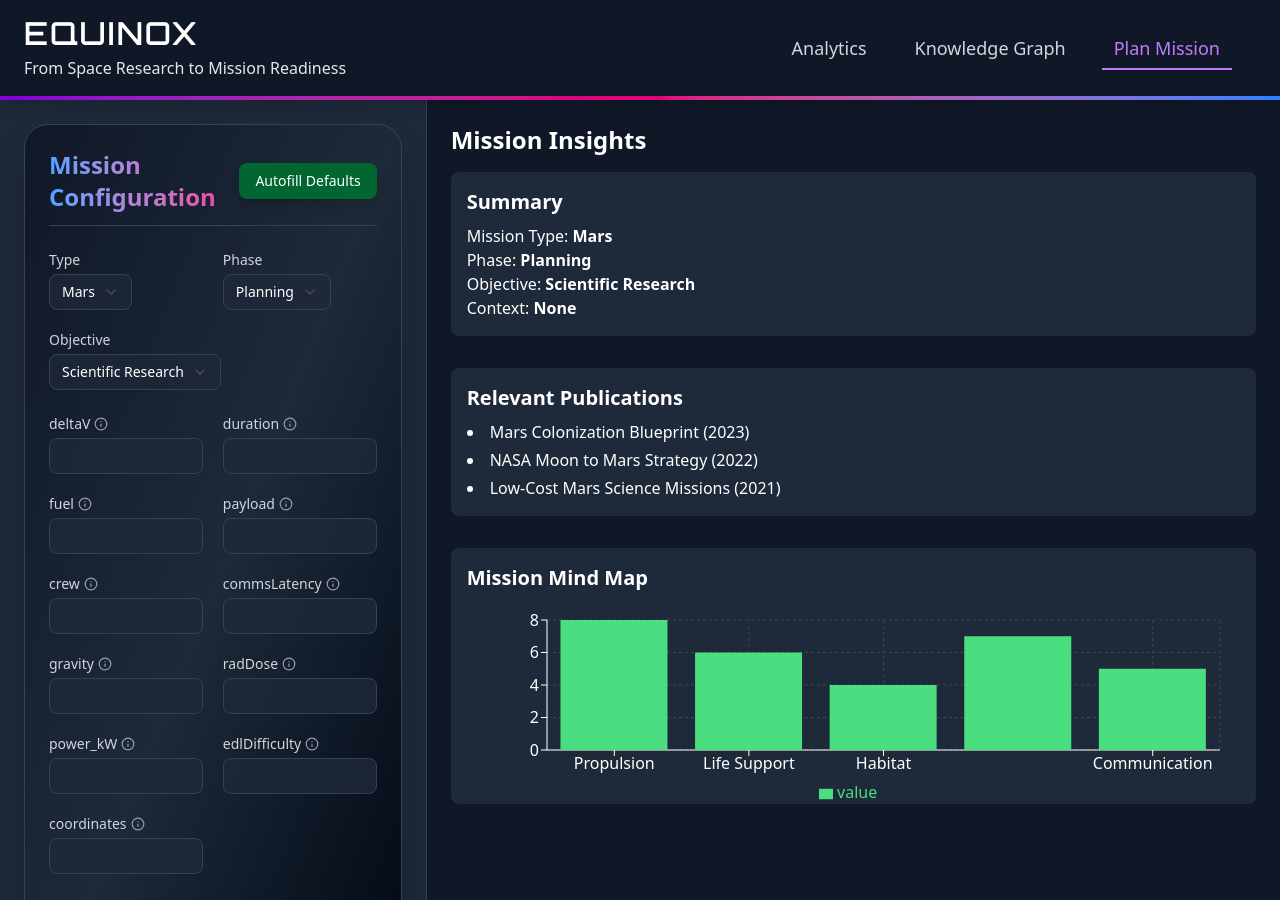
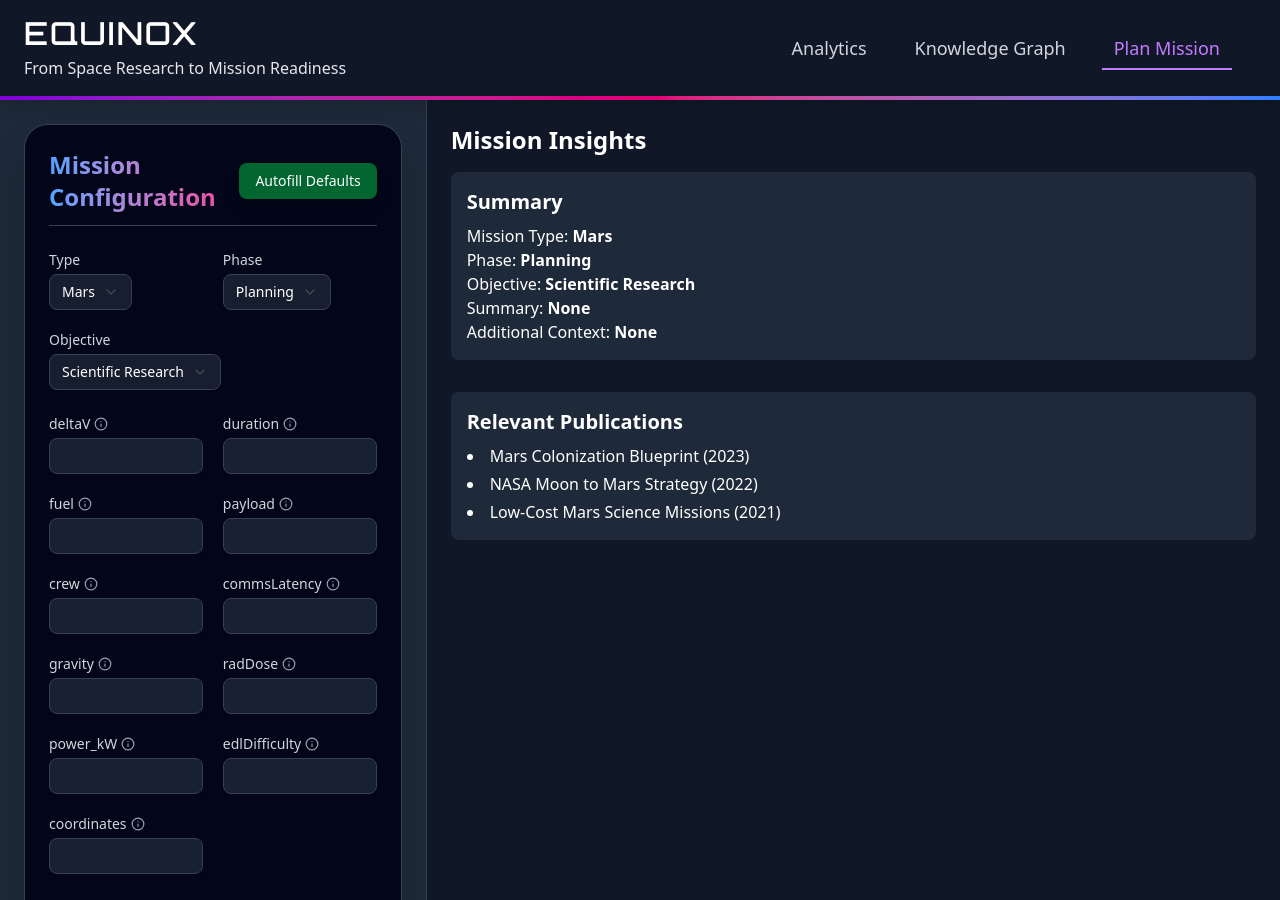
Before and after one commit to Amruthamsh/equinox-NASA-dashboard, a React app in the folder frontend/: page /mission-planner in a window 1280 px wide. Built offline with nearby package versions, Linux system fonts and the light colour scheme; the HTML template or start-up script is replaced by a standard one.

Commit message:
fixed summary and mission context conflict

```diff
--- a/frontend/src/components/MissionConfig.tsx
+++ b/frontend/src/components/MissionConfig.tsx
@@ -27,7 +27,8 @@ export const MissionConfig = ({ mission, setMission, onSubmit }) => {
     setMission((prev) => ({
       ...prev,
       ...defaults,
-      context: cleanedContext,
+      summary: cleanedContext,
+      additionalContext: "",
       type: prev.type,
       phase: prev.phase,
       objective: prev.objective,
@@ -107,7 +108,7 @@ export const MissionConfig = ({ mission, setMission, onSubmit }) => {
 
   return (
     <motion.div
-      className="p-6 space-y-6 bg-gradient-to-br from-gray-900 via-gray-800 to-gray-950 rounded-3xl shadow-2xl border border-gray-700 text-white"
+      className="p-6 space-y-6 bg-gradient-to-br bg-slate-950 rounded-3xl shadow-2xl border border-gray-700 text-white"
       initial={{ opacity: 0, y: 20 }}
       animate={{ opacity: 1, y: 0 }}
       transition={{ duration: 0.6 }}
@@ -192,7 +193,7 @@ export const MissionConfig = ({ mission, setMission, onSubmit }) => {
         </label>
         <Textarea
           rows={5}
-          onChange={(e) => handleChange("context", e.target.value)}
+          onChange={(e) => handleChange("additionalContext", e.target.value)}
           className="bg-gray-800/80 border border-gray-700 text-white placeholder-gray-400 focus:ring-2 focus:ring-gray-500 shadow-inner resize-none whitespace-pre-wrap"
         />
       </div>
--- a/frontend/src/components/MissionInsights.tsx
+++ b/frontend/src/components/MissionInsights.tsx
@@ -36,7 +36,9 @@ export const MissionInsights = ({ mission }) => {
           Mission Type: <strong>{mission.type}</strong> <br />
           Phase: <strong>{mission.phase}</strong> <br />
           Objective: <strong>{mission.objective}</strong> <br />
-          Context: <strong>{mission.context || "None"}</strong>
+          Summary: <strong>{mission.summary || "None"}</strong> <br />
+          Additional Context:{" "}
+          <strong>{mission.additionalContext || "None"}</strong>
         </p>
       </div>
 
@@ -51,24 +53,6 @@ export const MissionInsights = ({ mission }) => {
           ))}
         </ul>
       </div>
-
-      {/* Mind Map / Chart */}
-      <div className="p-4 bg-gray-800 rounded-md h-64">
-        <h3 className="text-xl font-semibold mb-2">Mission Mind Map</h3>
-        <ResponsiveContainer width="100%" height="100%">
-          <ComposedChart
-            data={mindMapData}
-            margin={{ top: 20, right: 20, bottom: 20, left: 20 }}
-          >
-            <CartesianGrid stroke="#444" strokeDasharray="3 3" />
-            <XAxis dataKey="name" stroke="#fff" />
-            <YAxis stroke="#fff" />
-            <Tooltip />
-            <Legend />
-            <Bar dataKey="value" fill="#4ade80" />
-          </ComposedChart>
-        </ResponsiveContainer>
-      </div>
     </div>
   );
 };
--- a/frontend/src/pages/MissionPlanner.tsx
+++ b/frontend/src/pages/MissionPlanner.tsx
@@ -8,7 +8,8 @@ export default function MissionPlanner() {
     type: "Mars",
     phase: "Planning",
     objective: "Scientific Research",
-    context: "",
+    summary: "",
+    additionalContext: "",
   });
 
   console.log("Current Mission State:", mission);
```
